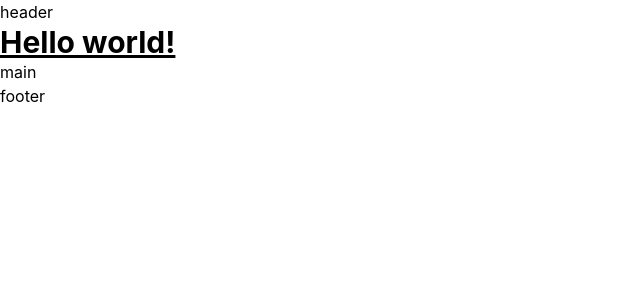
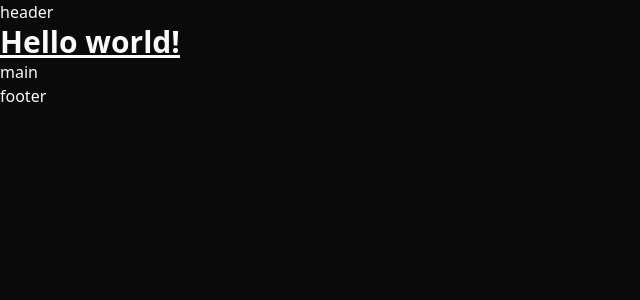
Before and after one commit to tammeleh/cineworld, a React (Vite) app: page / in a window 1280 px wide. Shown: the top 300 px of the page, without its empty margins (0-640 px from the left). Built offline with nearby package versions, Linux system fonts and the light colour scheme.

Commit message:
Add common colors

```diff
--- a/package.json
+++ b/package.json
@@ -11,12 +11,12 @@
     "format": "prettier --write ./src"
   },
   "dependencies": {
-    "@tailwindcss/vite": "^4.0.8",
     "react": "^19.0.0",
     "react-dom": "^19.0.0"
   },
   "devDependencies": {
     "@eslint/js": "^9.19.0",
+    "@tailwindcss/vite": "^4.0.9",
     "@types/react": "^19.0.8",
     "@types/react-dom": "^19.0.3",
     "@vitejs/plugin-react": "^4.3.4",
@@ -31,6 +31,7 @@
     "globals": "^15.14.0",
     "prettier": "^3.5.2",
     "prettier-plugin-tailwindcss": "^0.6.11",
+    "tailwindcss": "^4.0.9",
     "typescript": "~5.7.2",
     "typescript-eslint": "^8.22.0",
     "vite": "^6.1.0"
--- a/src/index.css
+++ b/src/index.css
@@ -1 +1,14 @@
 @import 'tailwindcss';
+
+@theme {
+  --color-background: oklch(0.145 0 0);
+  --color-foreground: oklch(0.985 0 0);
+  --color-border: oklch(0.269 0 0);
+  --color-ring: oklch(0.439 0 0);
+}
+
+@layer base {
+  html {
+    @apply bg-background text-foreground;
+  }
+}
```
Also changed, not shown: 1 other file (tests, documents, lock files or other folders).
